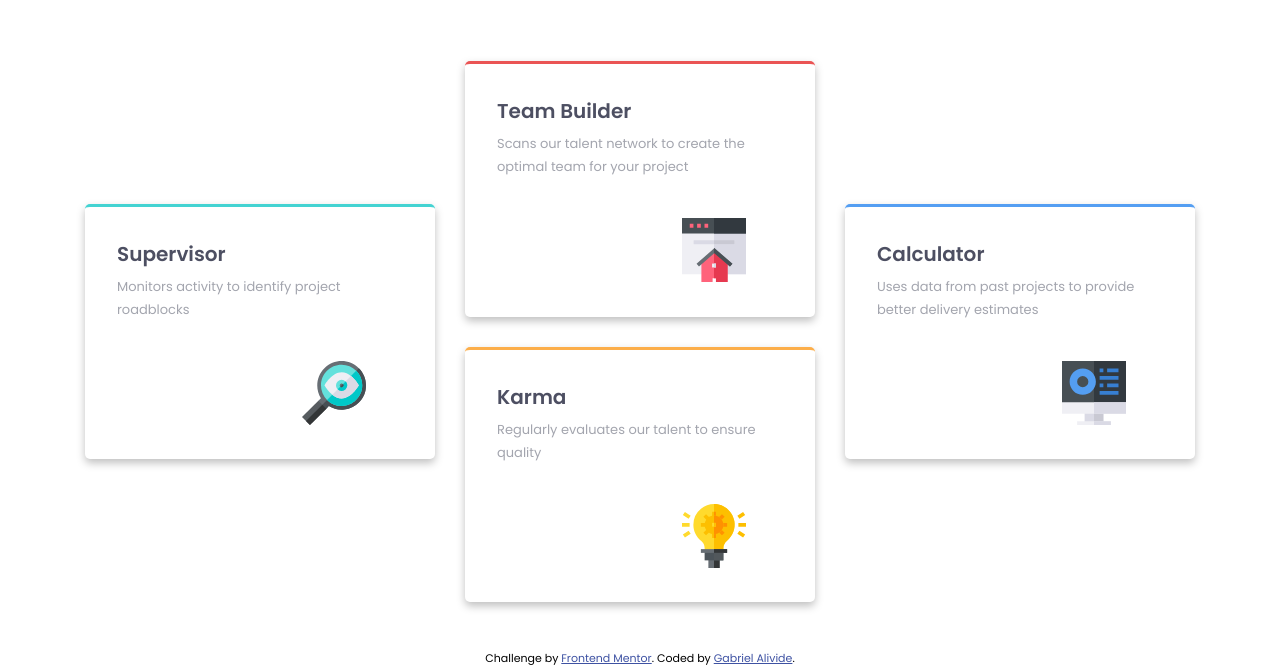
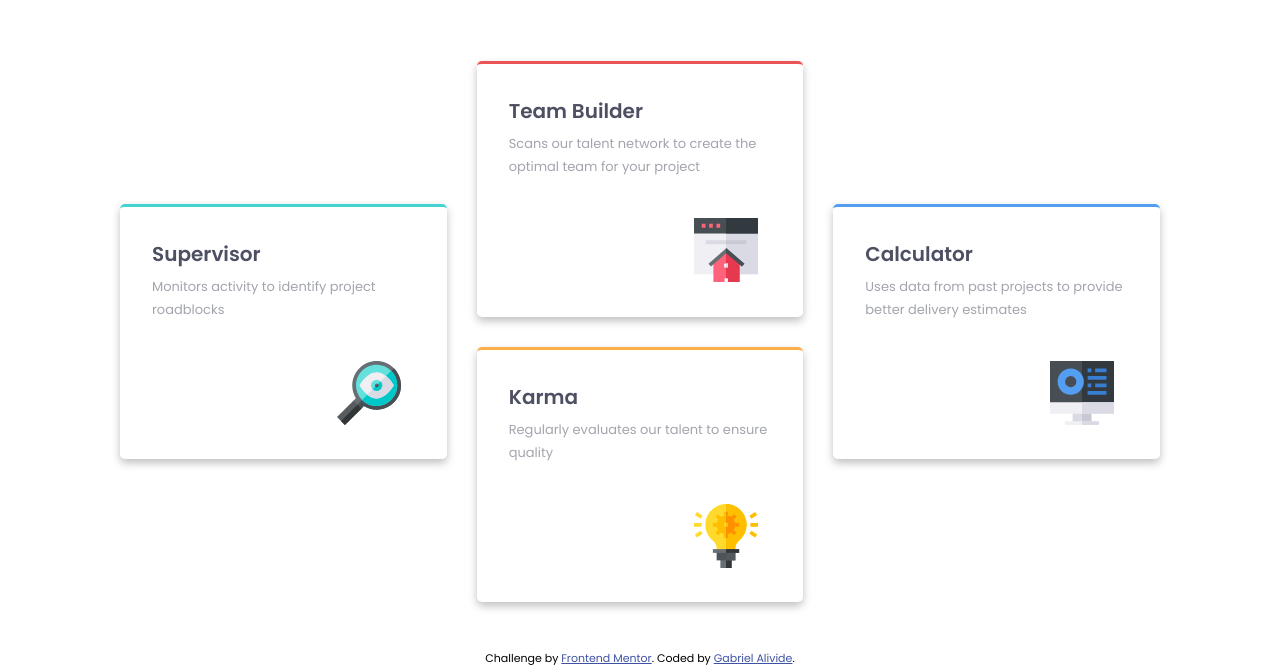
Before and after one commit to Laoluwapo/four-card-feature-section, a plain HTML site: page index.html in a window 1280 px wide. Shown: the part 259-925 px from the top of the page. Drawn offline with Linux system fonts and the light colour scheme.

Commit message:
Adjust max-width of container and break point.

```diff
--- a/css/style.css
+++ b/css/style.css
@@ -103,7 +103,7 @@ body {
     color: hsl(228, 45%, 44%);
 }
 
-@media screen and (min-width: 768px) {
+@media screen and (min-width: 1024px) {
     .grid--3x4 {
         display: grid;
         grid-template-columns: repeat(3, 1fr);
@@ -113,7 +113,7 @@ body {
         margin-bottom: 3rem;
     }
     .container {
-        max-width: 1440px;
+        max-width: 1110px;
         padding: 0 3.5rem;
     }
     .hero-heading1, .hero-heading2 {
```
